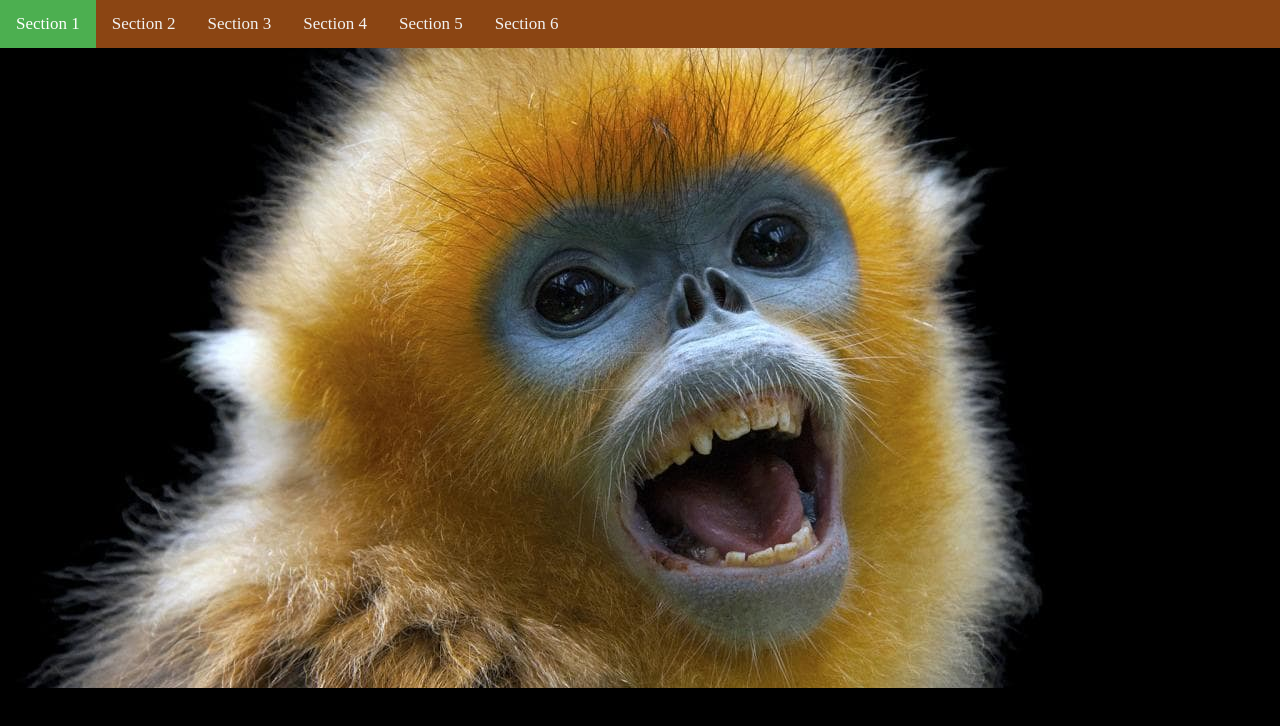
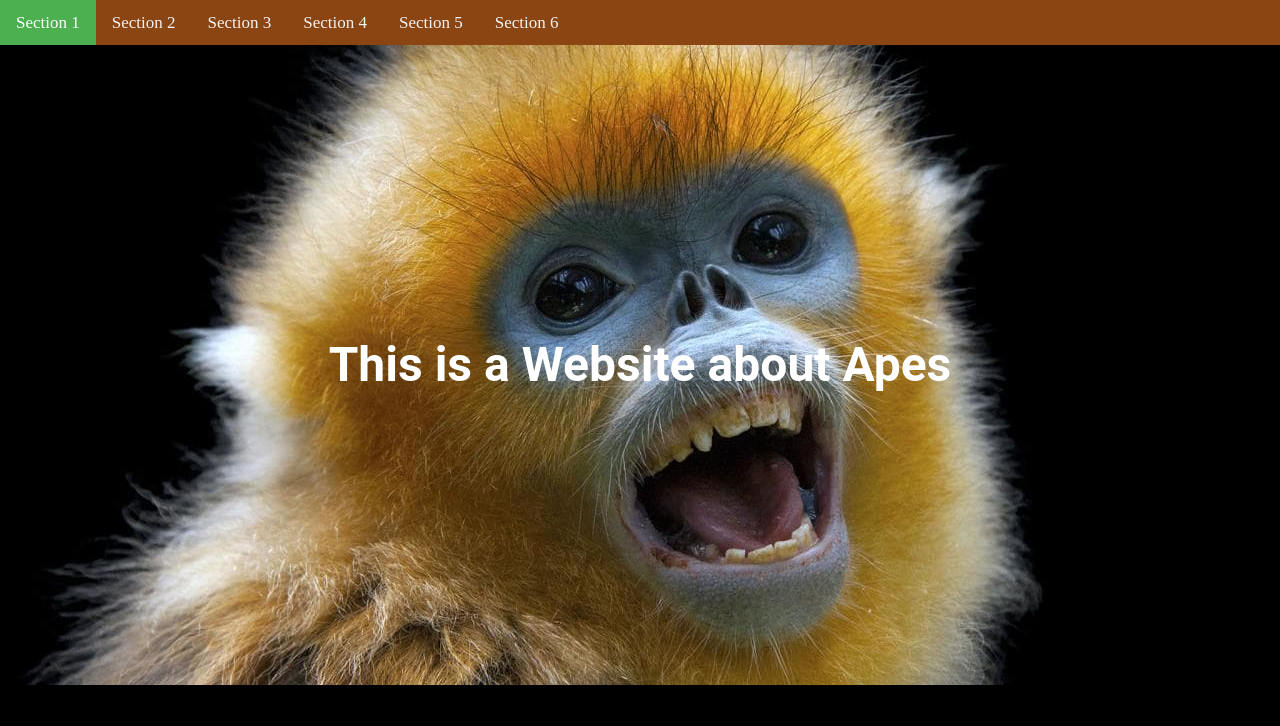
Before and after one commit to augcouec/B3_css_2019, a plain HTML site: page index.html in a window 1280 px wide. Drawn offline with Linux system fonts and the light colour scheme.

Commit message:
commit 3

```diff
--- a/css/layout.css
+++ b/css/layout.css
@@ -28,6 +28,11 @@
         #section1{
             width: 100%;
             height: 80vh;
+            display: flex;
+            justify-content: center;
+            align-items: center;
             background-image: url("../assets/lrg/01-snub-nosed-monkey.jpg") ;
+            background-color: #000;
+            color: #FFF;
 
         }
--- a/css/other.css
+++ b/css/other.css
@@ -0,0 +1,134 @@
+html,
+body,
+div,
+span,
+applet,
+object,
+iframe,
+h1,
+h2,
+h3,
+h4,
+h5,
+h6,
+p,
+blockquote,
+pre,
+a,
+abbr,
+acronym,
+address,
+big,
+cite,
+code,
+del,
+dfn,
+em,
+img,
+ins,
+kbd,
+q,
+s,
+samp,
+small,
+strike,
+strong,
+sub,
+sup,
+tt,
+var,
+b,
+u,
+i,
+center,
+dl,
+dt,
+dd,
+ol,
+ul,
+li,
+fieldset,
+form,
+label,
+legend,
+table,
+caption,
+tbody,
+tfoot,
+thead,
+tr,
+th,
+td,
+article,
+aside,
+canvas,
+details,
+embed,
+figure,
+figcaption,
+footer,
+header,
+hgroup,
+menu,
+nav,
+output,
+ruby,
+section,
+summary,
+time,
+mark,
+audio,
+video {
+    margin: 0;
+    padding: 0;
+    border: 0;
+    font-size: 100%;
+    font: inherit;
+    vertical-align: baseline;
+}
+
+/* HTML5 display-role reset for older browsers */
+article,
+aside,
+details,
+figcaption,
+figure,
+footer,
+header,
+hgroup,
+menu,
+nav,
+section {
+    display: block;
+}
+
+body {
+    line-height: 1;
+}
+
+ol,
+ul {
+    list-style: none;
+}
+
+blockquote,
+q {
+    quotes: none;
+}
+
+blockquote:before,
+blockquote:after,
+q:before,
+q:after {
+    content: '';
+    content: none;
+}
+
+table {
+    border-collapse: collapse;
+    border-spacing: 0;
+}
+
+.color__white{
+    color: #FFF;
+}
--- a/css/typography.css
+++ b/css/typography.css
@@ -0,0 +1,5 @@
+.title__section{
+    font-family: 'roboto';
+    font-size: 3EM;
+    font-weight: 700;
+}
--- a/index.html
+++ b/index.html
@@ -47,7 +47,7 @@
     </header>
 
     <div id="section1">
-            <span>This is a Website about Apes</span>
+            <span class="title__section color__white">This is a Website about Apes</span>
     </div>
     <section id="section2">
 
```
